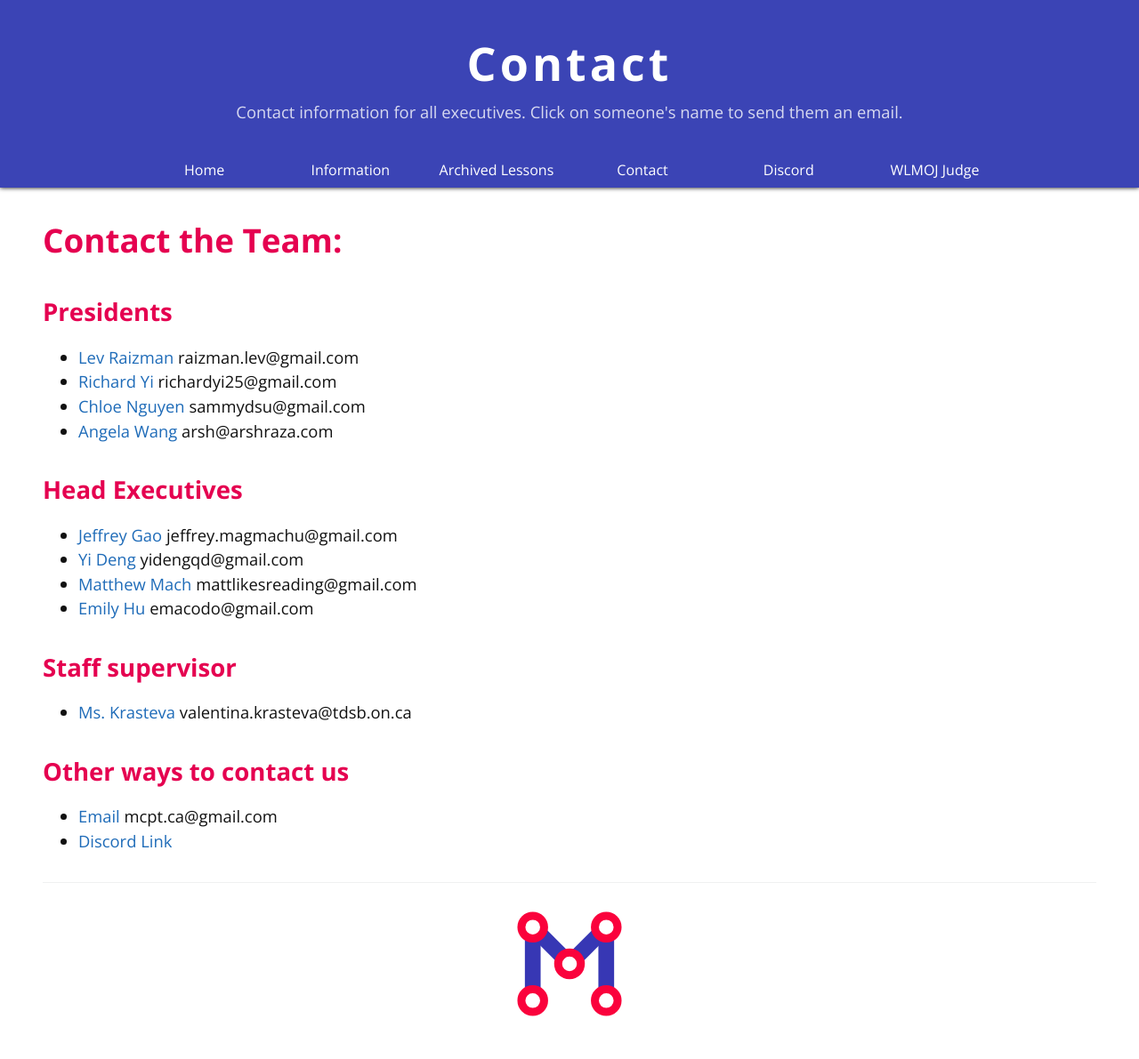
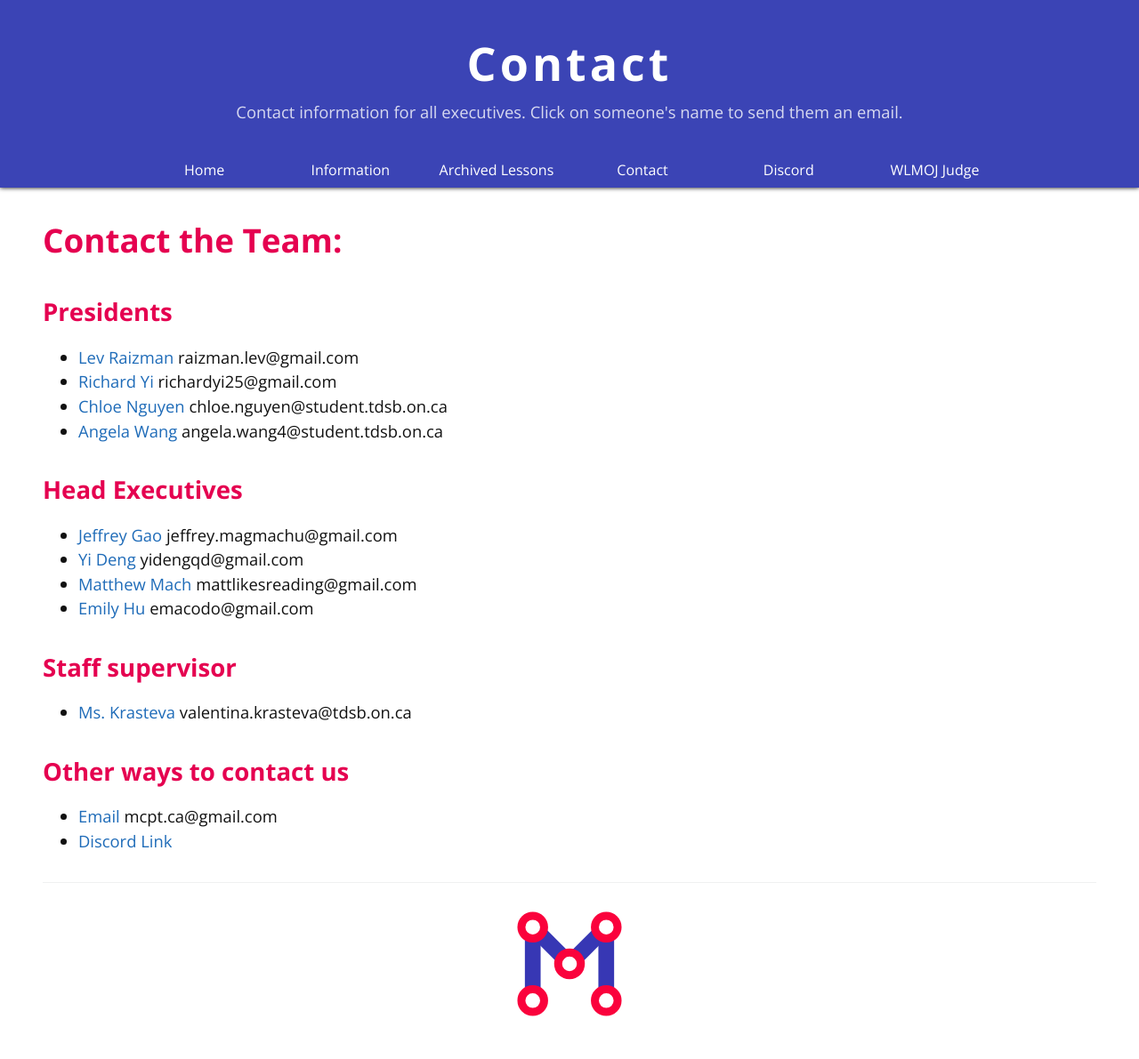
Before and after one commit to mcpt/mcpt.github.io, a Jekyll site: the page built from contact.md, in a window 1280 px wide. Shown: the whole page at 89% size. Built offline with Jekyll 4.4.1, drawn with Linux system fonts in a browser that asks for light colours.

Commit message:
Update emails for Chloe and Angela

```diff
--- a/contact.md
+++ b/contact.md
@@ -10,8 +10,8 @@ permalink: /contact/
 ## Presidents
 - [Lev Raizman](mailto:raizman.lev@gmail.com) raizman.lev@gmail.com
 - [Richard Yi](mailto:richardyi25@gmail.com) richardyi25@gmail.com
-- [Chloe Nguyen](mailto:sammydsu@gmail.com) sammydsu@gmail.com
-- [Angela Wang](mailto:arsh@arshraza.com) arsh@arshraza.com
+- [Chloe Nguyen](mailto:chloe.nguyen@student.tdsb.on.ca) chloe.nguyen@student.tdsb.on.ca
+- [Angela Wang](mailto:angela.wang4@student.tdsb.on.ca) angela.wang4@student.tdsb.on.ca
 
 ## Head Executives
 - [Jeffrey Gao](mailto:jeffrey.magmachu@gmail.com) jeffrey.magmachu@gmail.com
```
